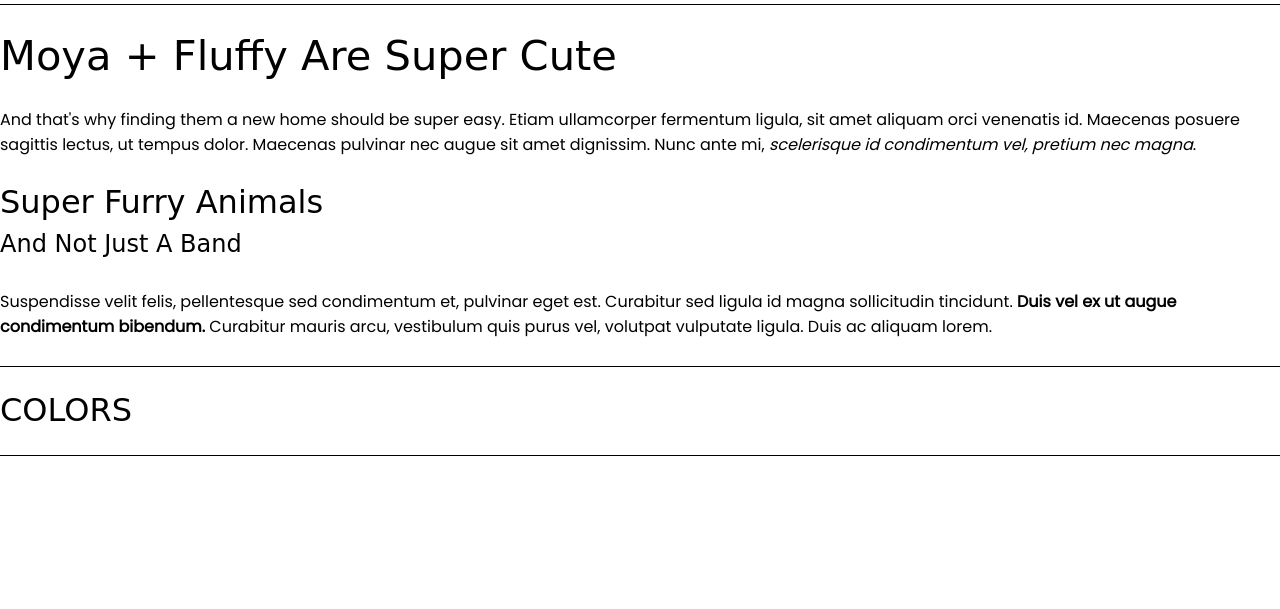
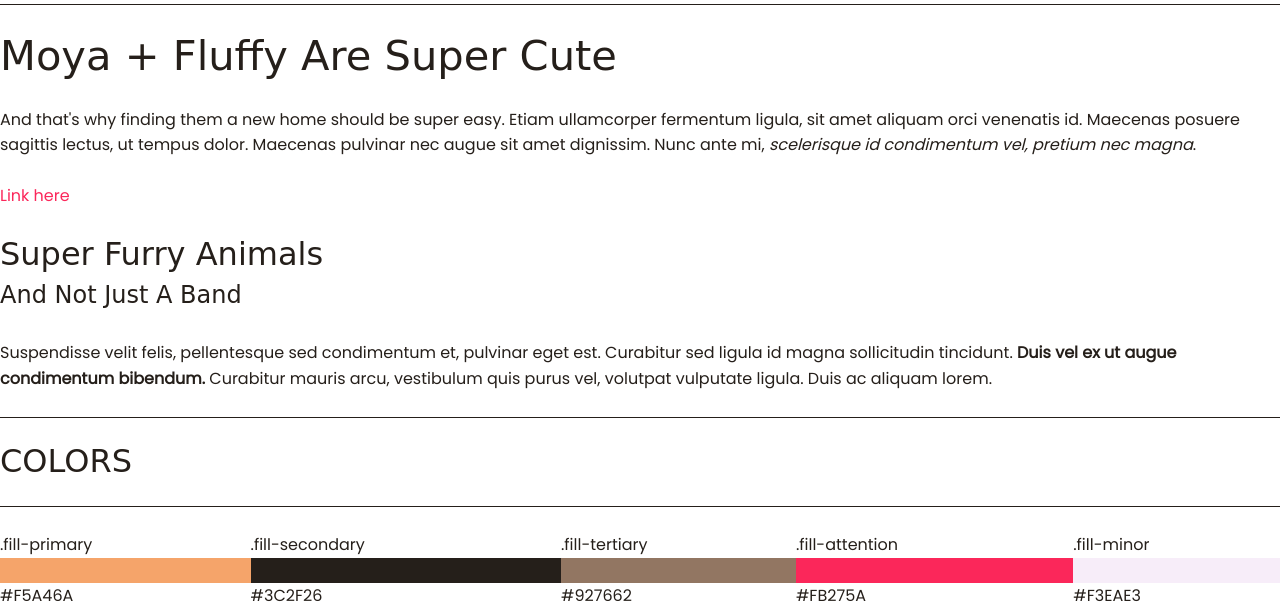
Before and after one commit to gemmadlou/moyafluffy, a website: page styleguide/index.html in a window 1280 px wide. Shown: the part 738-1347 px from the top of the page. Before the commit the page ends 1219 px from the top, so only its background shows below. Drawn offline with Linux system fonts and the light colour scheme; a web font is replaced by a local one.

Commit message:
Font Styleguide Completed & Color Pallette Complete

```diff
--- /dev/null
+++ b/app/sass/base/_helpers.scss
@@ -0,0 +1,19 @@
+.fill-primary {
+    background-color: $color-primary;
+}
+
+.fill-secondary {
+    background-color: $color-secondary;
+}
+
+.fill-tertiary {
+    background-color: $color-tertiary;
+}
+
+.fill-attention {
+    background-color: $color-attention;
+}
+
+.fill-minor {
+    background-color: $color-minor;
+}
--- a/app/sass/base/_typography.scss
+++ b/app/sass/base/_typography.scss
@@ -1,5 +1,6 @@
 body, html {
     font-family: $base-font;
+    color: $color-secondary;
 }
 
 h1,
@@ -69,6 +70,16 @@ h6 {
 
 
 p {
-    font-size: $base-font-size;
+
+    font-size: $base-font-size * 0.8;
     line-height: $base-line-height * 2;
+
+    @media screen and (min-width: $breakpont-mobile-mid) {
+        font-size: $base-font-size;
+    }
+
 }
+
+a {
+    color: $color-attention;
+}
--- a/app/sass/base/_variables.scss
+++ b/app/sass/base/_variables.scss
@@ -7,8 +7,15 @@ $base-font-size: 1rem;
 $base-bottom-margin: $base-line-height * 2;
 
 $breakpoint-mobile-max: 767px;
+$breakpont-mobile-mid: $breakpoint-mobile-max / 2;
 $breakpoint-portrait-tablet-min: 768px;
 
 $base-font: 'Poppins', sans-serif;
 $headline-font: 'Life Savers', cursive;
 $headline-font-weight: 400;
+
+$color-primary: #F5A46A;
+$color-secondary: #251F1A;
+$color-tertiary: #927662;
+$color-attention: #FB275A;
+$color-minor: #F7EDF9;
--- /dev/null
+++ b/app/sass/components/_table.scss
@@ -0,0 +1,8 @@
+.table {
+  width: 100%;
+
+  td {
+    font-size: $base-font-size;
+    line-height: $base-line-height * 2;
+  }
+}
--- a/app/sass/main.scss
+++ b/app/sass/main.scss
@@ -1,5 +1,7 @@
 @import 'base/_sanitize';
 @import 'base/_variables';
 @import 'base/_typography';
+@import 'base/_helpers.scss';
 
 @import 'components/_scaffolding';
+@import 'components/_table';
--- a/styleguide/index.html
+++ b/styleguide/index.html
@@ -39,6 +39,7 @@
             nec augue sit amet dignissim. Nunc ante mi, <i>scelerisque id condimentum
             vel, pretium nec magna</i>.
         </p>
+        <p><a href="">Link here</a></p>
         <h2>Super Furry Animals
             <br/><small>And Not Just A Band</h2>
         <p>Suspendisse velit felis, pellentesque sed
@@ -53,6 +54,39 @@
         <h2>COLORS</h2>
         <hr/>
 
+        <table class="table">
+            <tr>
+              <td>.fill-primary </td>
+              <td>.fill-secondary</td>
+              <td>.fill-tertiary</td>
+              <td>.fill-attention</td>
+              <td>.fill-minor</td>
+            </tr>
+          <tr>
+            <td class="fill-primary">
+                &nbsp;
+            </td>
+            <td class="fill-secondary">
+                &nbsp;
+            </td>
+            <td class="fill-tertiary">
+                &nbsp;
+            </td>
+            <td class="fill-attention">
+                &nbsp;
+            </td>
+            <td class="fill-minor">
+                &nbsp;
+            </td>
+          </tr>
+          <tr>
+            <td>#F5A46A</td>
+            <td>#3C2F26</td>
+            <td>#927662</td>
+            <td>#FB275A</td>
+            <td>#F3EAE3</td>
+          </tr>
+        </table>
 
     </section>
 
```
Also changed, not shown: app/sass/components/_box.scss (added), app/sass/main.css, 1 other file.
